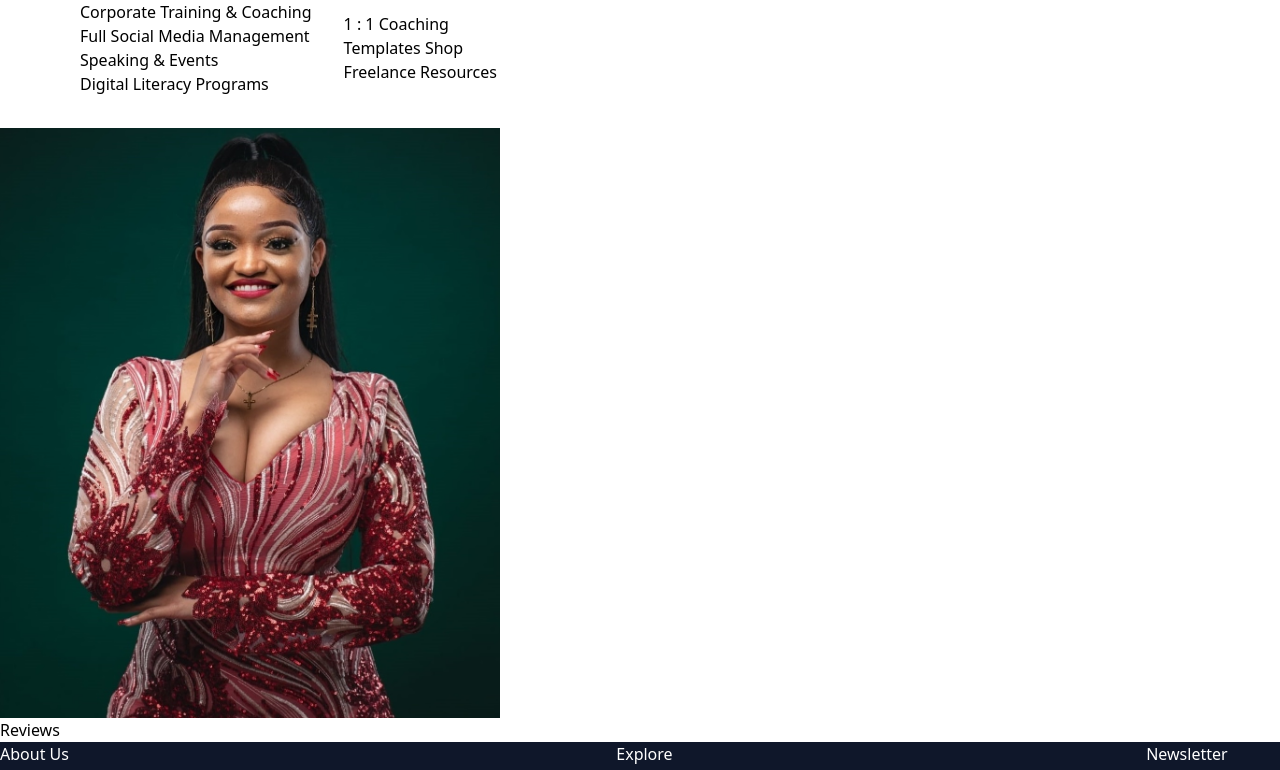
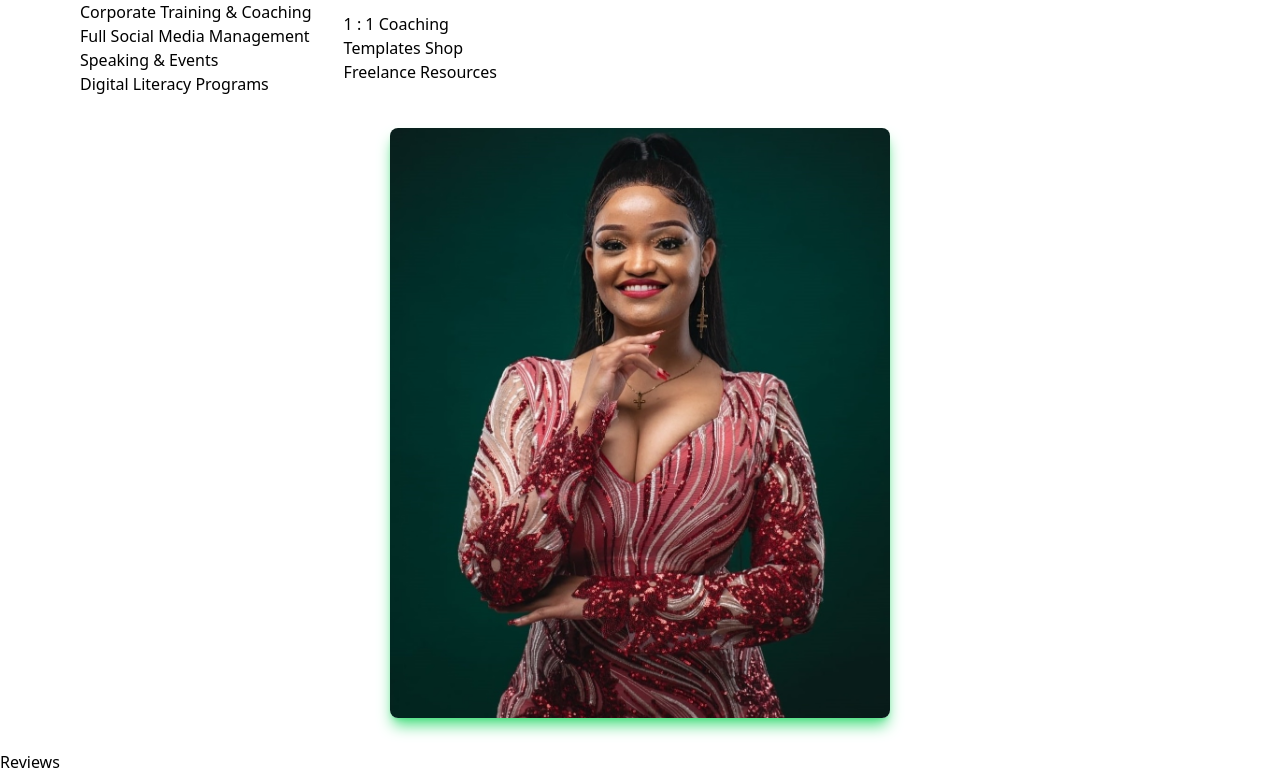
Before and after one commit to MatthewsRicky/shespeaksocial, a Next.js app: page / in a window 1280 px wide. Shown: the part 1440-2210 px from the top of the page. Built offline with nearby package versions, Linux system fonts and the light colour scheme.

Commit message:
Styling the profile Image

```diff
--- a/components/FounderAbout.tsx
+++ b/components/FounderAbout.tsx
@@ -4,7 +4,11 @@ import Image from "next/image";
 const FounderAbout = () => {
 	return (
 		<section>
-			<Image src="/about.jpeg" alt="Founder About Me"  width={500} height={500} />
+			<Image
+				src="/about.jpeg" alt="Founder About Me"  width={500} height={500}
+				className="flex m-8 mx-auto rounded-lg shadow-lg shadow-green-400"
+			/>
+
 		</section>
 	)
 }
```
